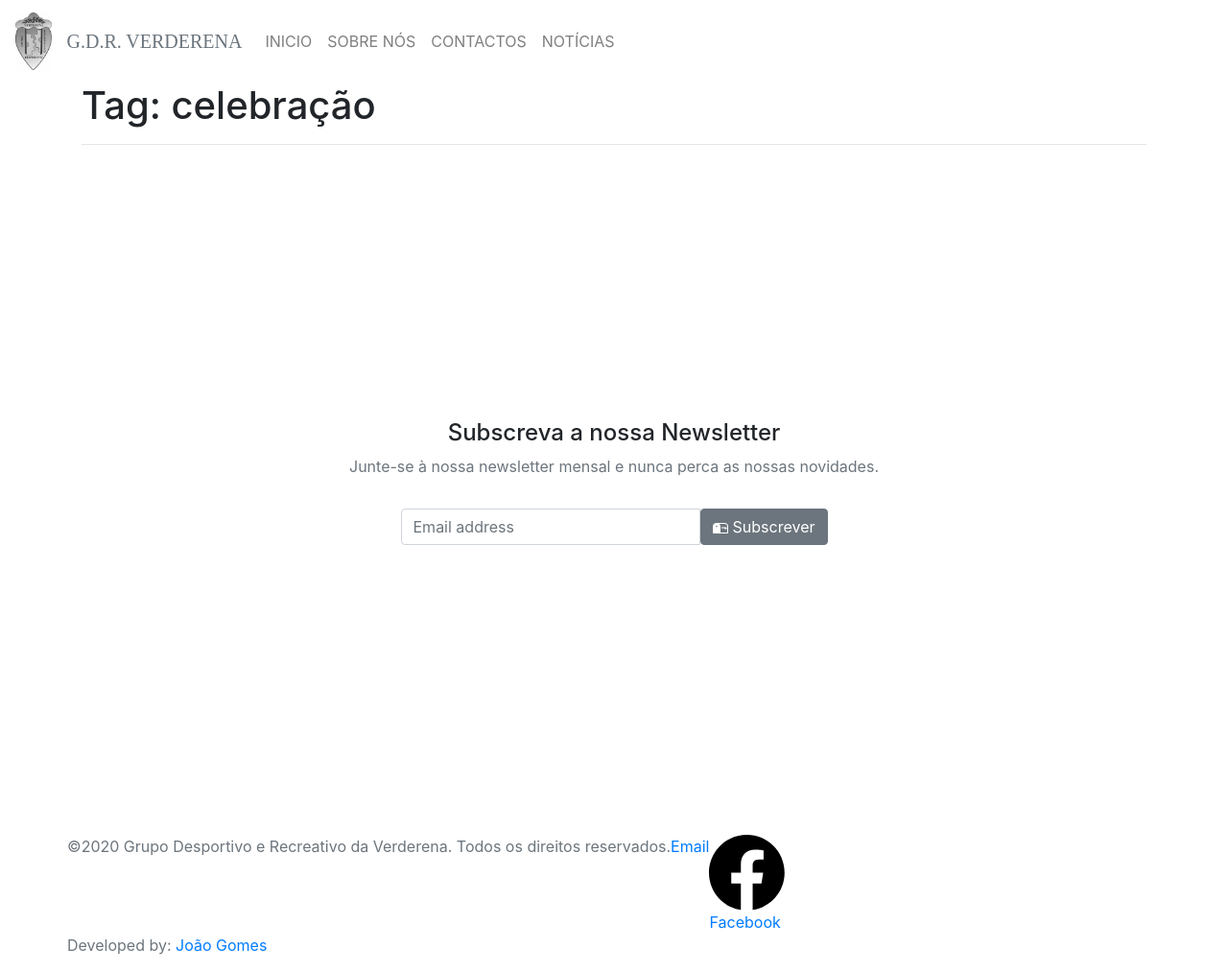
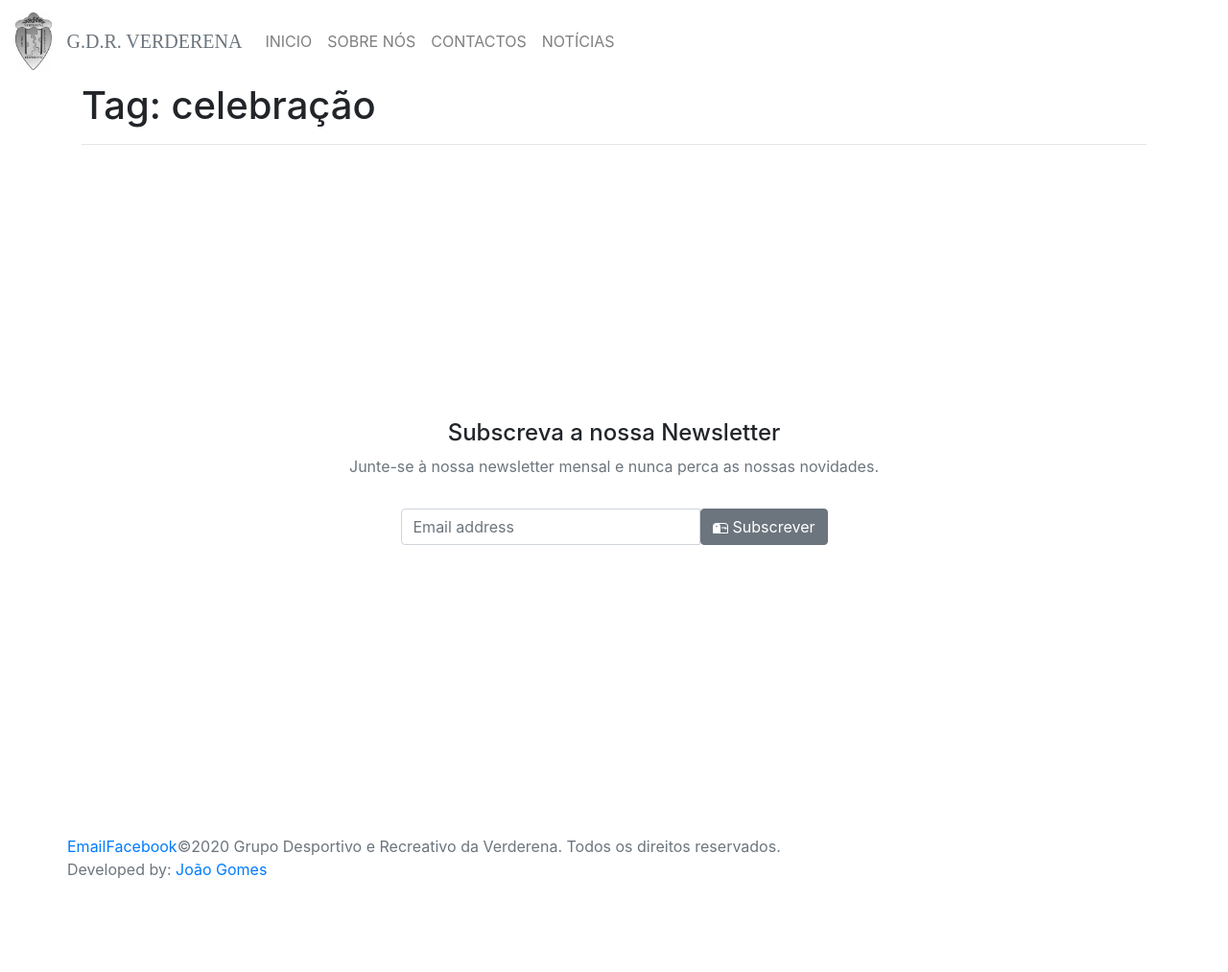
Before and after one commit to GDR-Verderena/gdr-verderena.github.io, a Jekyll site: the page built from tag/celebração.md, in a window 1280 px wide. Shown: the whole page at 96% size. Built offline with Jekyll 4.4.1, drawn with Linux system fonts in a browser that asks for light colours; some web fonts are replaced; after the commit the page ends 934 px from its top, so only the background shows below that.

Commit message:
Update default.html

```diff
--- a/_layouts/default.html
+++ b/_layouts/default.html
@@ -100,11 +100,13 @@
   <div class="container">
     <div class="row">
 
-    <span class="text-muted"> ©2020 Grupo Desportivo e Recreativo da Verderena. Todos os direitos reservados. </span>
+        <span class="text-muted"><a href="mailto:g.d.verderena@gmail.com"> Email </a></span>
+
+    <span class="text-muted"><a href="https://www.facebook.com/G-D-R-Verderena-356445604388109/">  Facebook </a></span>
+    <span class="text-muted text-center"> ©2020 Grupo Desportivo e Recreativo da Verderena. Todos os direitos reservados. </span>
 
 
-    <span class="text-muted"><a href="mailto:g.d.verderena@gmail.com"> Email </a></span>
-    <span class="text-muted"><a href="https://www.facebook.com/G-D-R-Verderena-356445604388109/"> <svg xmlns="http://www.w3.org/2000/svg" role="img" viewBox="0 0 24 24"><title>Facebook icon</title><path d="M23.9981 11.9991C23.9981 5.37216 18.626 0 11.9991 0C5.37216 0 0 5.37216 0 11.9991C0 17.9882 4.38789 22.9522 10.1242 23.8524V15.4676H7.07758V11.9991H10.1242V9.35553C10.1242 6.34826 11.9156 4.68714 14.6564 4.68714C15.9692 4.68714 17.3424 4.92149 17.3424 4.92149V7.87439H15.8294C14.3388 7.87439 13.8739 8.79933 13.8739 9.74824V11.9991H17.2018L16.6698 15.4676H13.8739V23.8524C19.6103 22.9522 23.9981 17.9882 23.9981 11.9991Z"/></svg> Facebook </a></span>
+
 
     </div>
     <div class="row">
```
